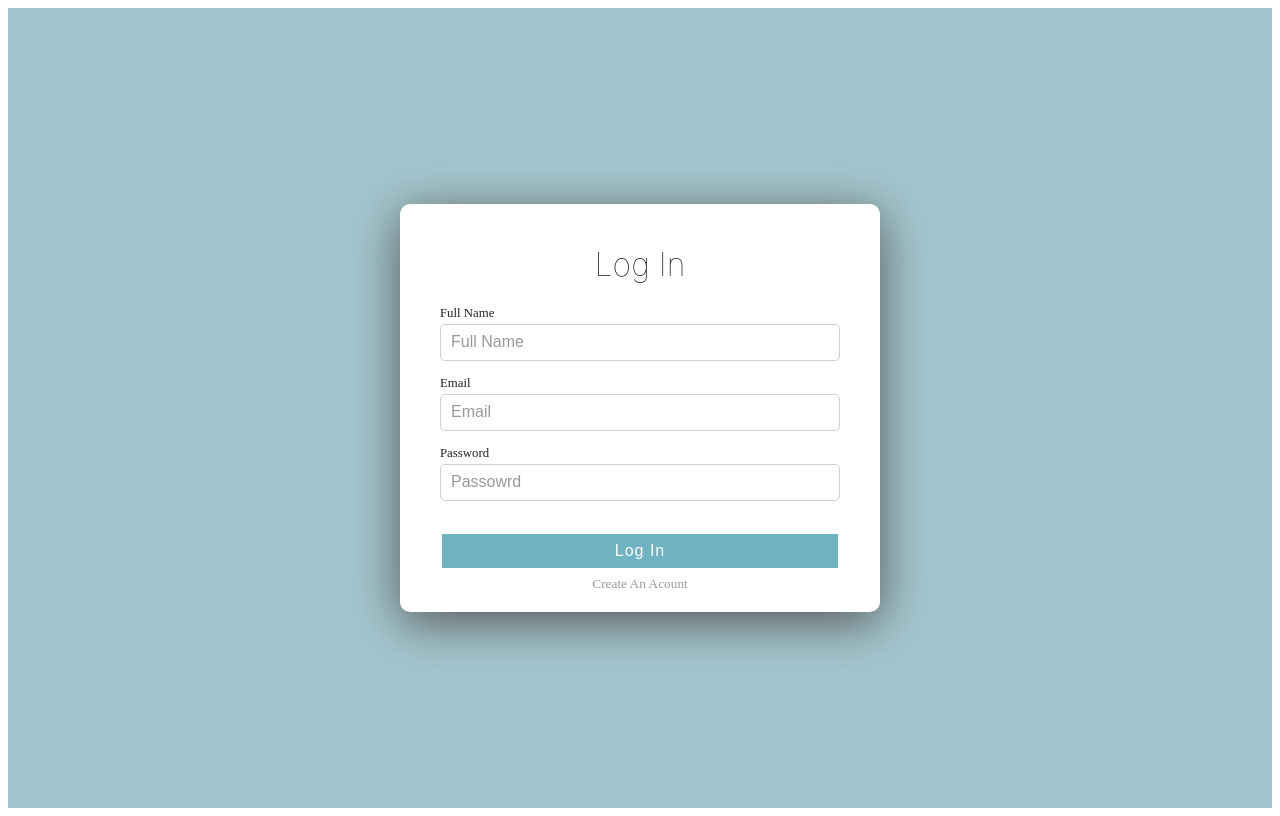
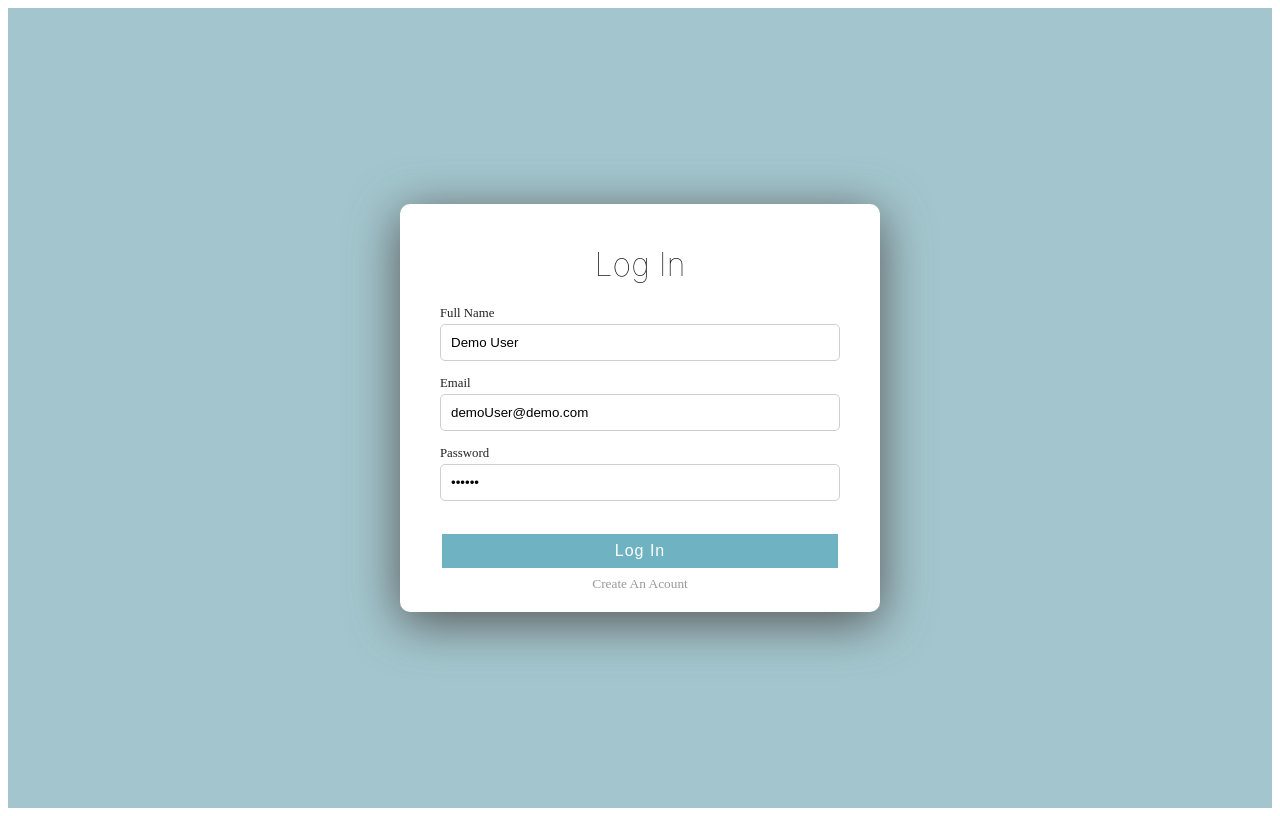
Before and after one commit to moniatec/Shoppy-Art, a React (Create React App) app: page /login in a window 1280 px wide. Built offline with nearby package versions, Linux system fonts and the light colour scheme.

Commit message:
add demo user for the login page

```diff
--- a/src/components/LoginPage.js
+++ b/src/components/LoginPage.js
@@ -9,9 +9,9 @@ class LoginPage extends Component {
   constructor(props) {
     super(props);
     this.state = {
-      fullName: "",
-      email: "",
-      password: "",
+      fullName: "Demo User",
+      email: "demoUser@demo.com",
+      password: "shoppy",
       authentication: null,
       currentUserId: null,
     };
```
